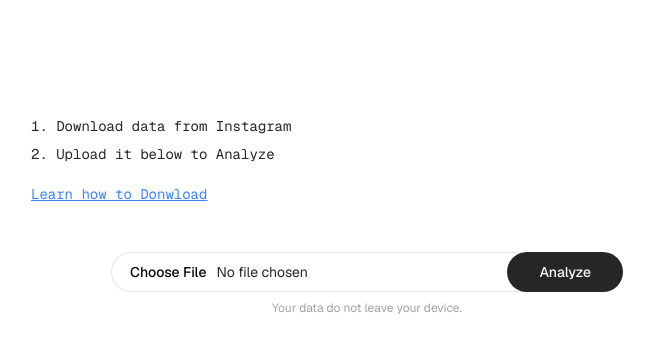
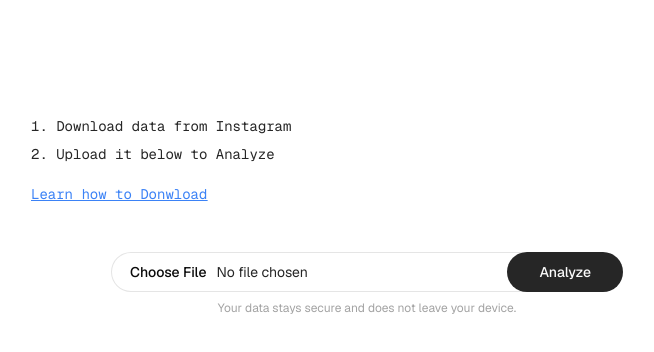
Before and after one commit to sandxru/instagram-unfollowers-finder, a Next.js app: page / in a window 1280 px wide. Shown: the top 352 px of the page, without its empty margins (273-927 px from the left). Built offline with nearby package versions, Linux system fonts and the light colour scheme.

Commit message:
Update page.tsx

```diff
--- a/src/app/page.tsx
+++ b/src/app/page.tsx
@@ -156,7 +156,7 @@ export default function Home() {
             </Button>
           </div>
           <span className="text-xs text-neutral-400 mt-2">
-            Your data do not leave your device.
+            Your data stays secure and does not leave your device.
           </span>
         </div>
 
```
